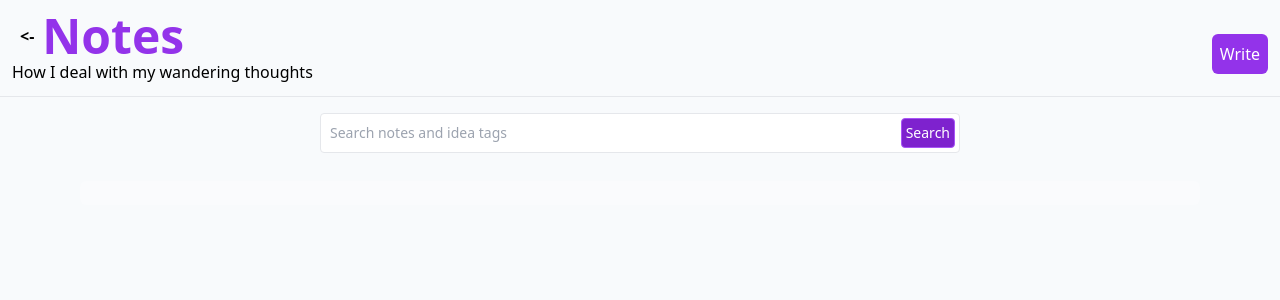
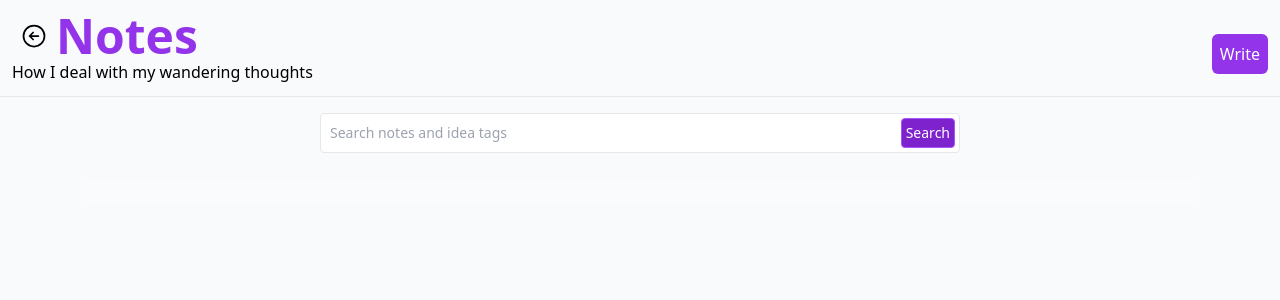
Before and after one commit to olaniyigeorge/BellzStudio, a Django app: page /notes/note/1/ in a window 1280 px wide. Shown: the top 300 px of the page. Run offline with Django 5.2, Linux system fonts and the light colour scheme; data that the repository does not hold is empty; style sheets or scripts are compiled from the project's sources.

Commit message:
Heroicons

```diff
--- a/notes/templates/notes/base.html
+++ b/notes/templates/notes/base.html
@@ -18,7 +18,7 @@
             <div class="">
                 <span class="flex items-center ">
                     <a class="font-bold p-2" href="/">
-                        <-
+                        <img src="{% static 'images/arrow-circle-left-black.svg' %}" alt="go back" class="w-7 h-7 hover:animate-swivvle" >
                     </a>
                     <h1 class="text-5xl text-purple-600 font-bold ">
                         <a href="/notes">Notes</a>
```
